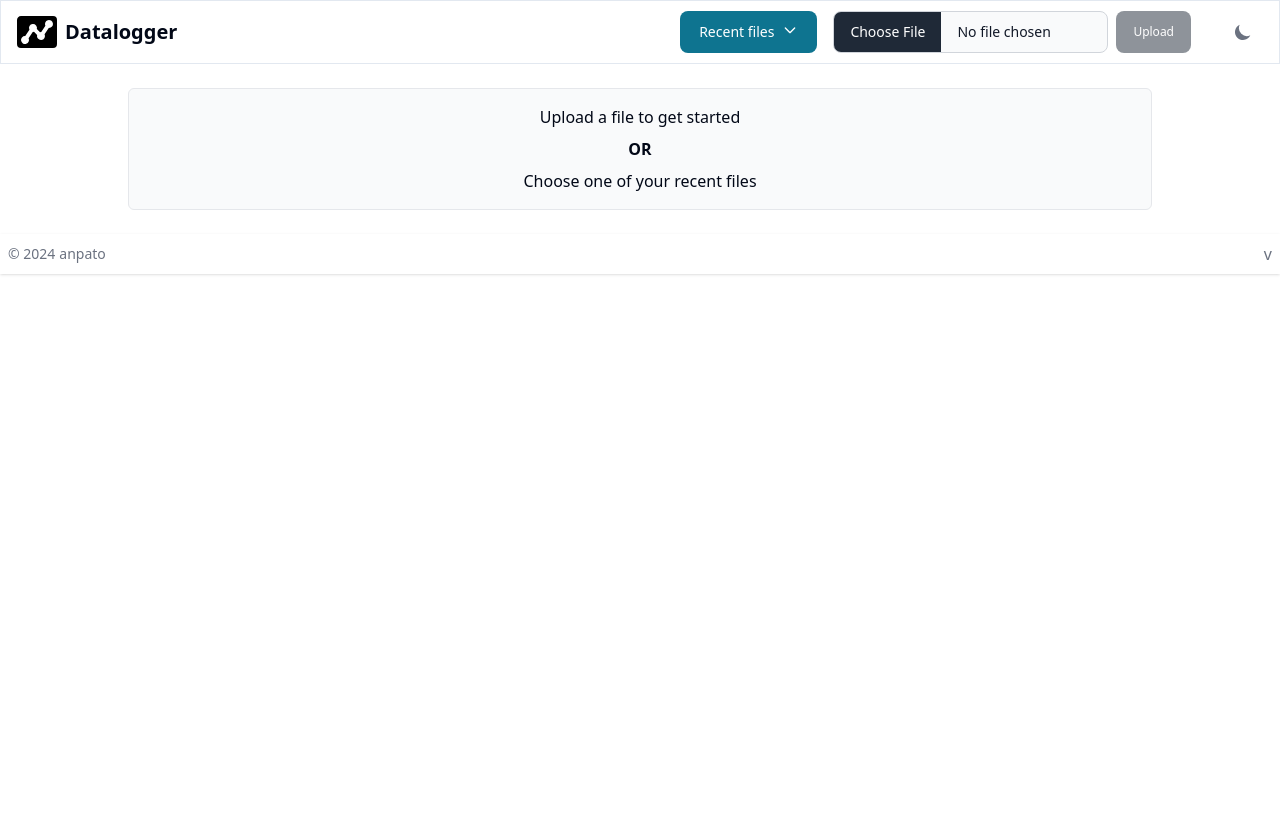
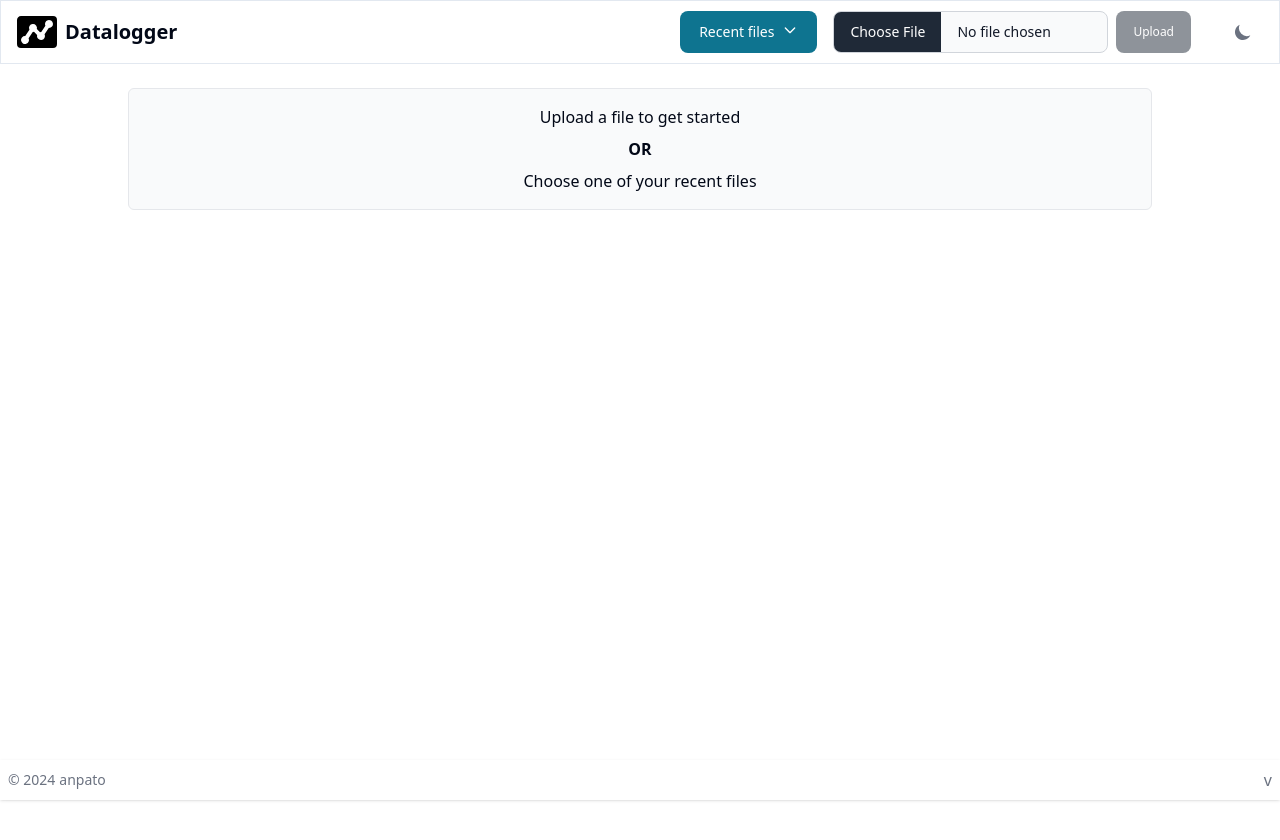
Before and after one commit to anpato/datalogger-desktop, a React (Vite) app in the folder frontend/: page / in a window 1280 px wide. Shown: the top 840 px of the page. Before the commit the page ends 800 px from the top, so only its background shows below. Built offline with nearby package versions, Linux system fonts and the light colour scheme.

Commit message:
Update App.tsx

```diff
--- a/frontend/src/App.tsx
+++ b/frontend/src/App.tsx
@@ -225,7 +225,7 @@ export default function App() {
   const shouldShowAlert = !versionInfo.isLatest && !versionInfo.isDismissed;
 
   return (
-    <div className="h-full">
+    <div className="h-screen">
       {shouldShowAlert && (
         <Alert
           onDismiss={() => setValue((prev) => ({ ...prev, isDismissed: true }))}
@@ -275,7 +275,7 @@ export default function App() {
           onChange={detectChange}
         />
       </Nav>
-      <div className="w-full my-6">
+      <div className="w-full h-full mt-6">
         {currFile && <Heading currFile={currFile} />}
 
         {availableKeys.length ? (
```
